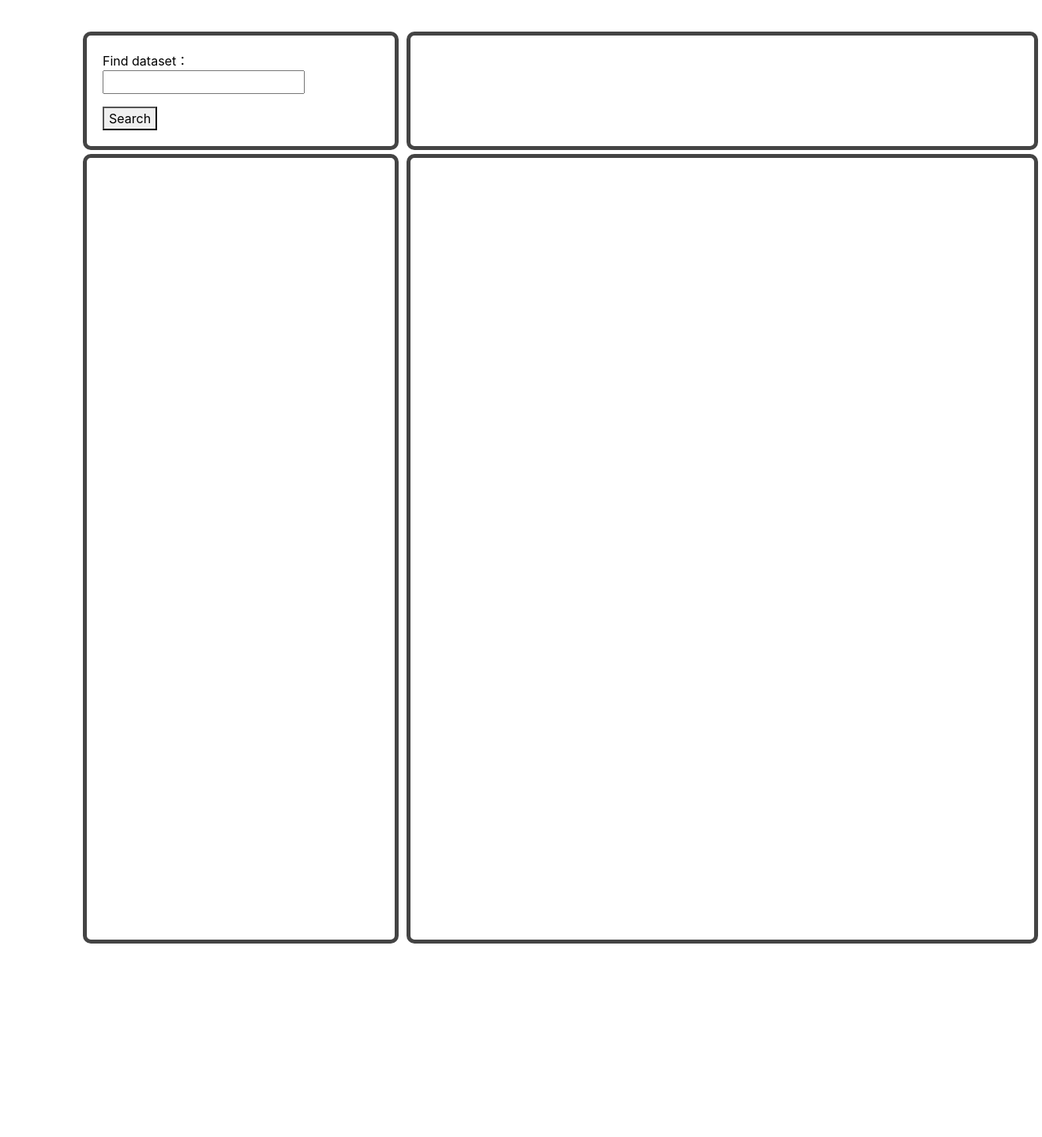
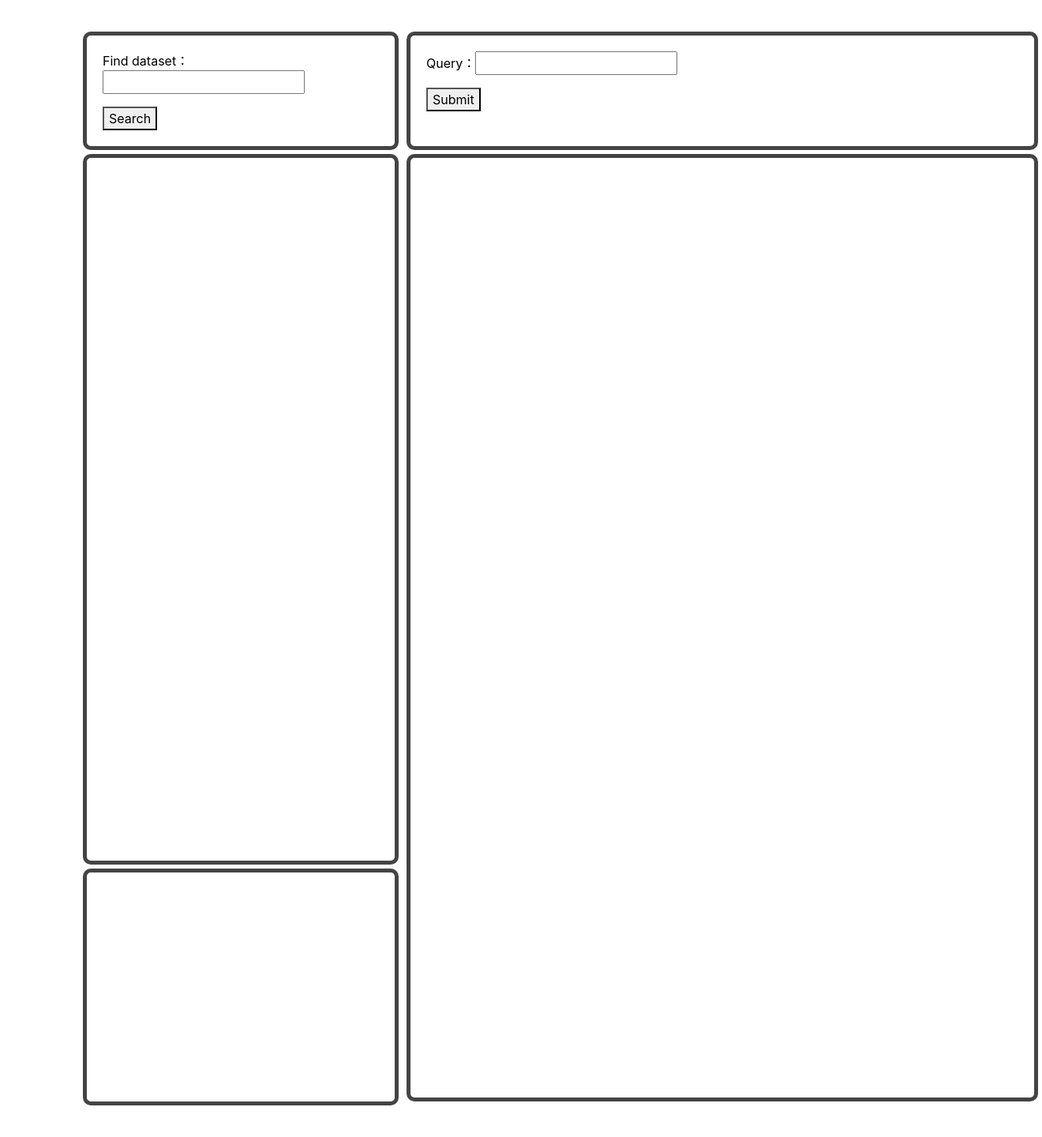
Before and after one commit to xxiao23/snowflake, a Django app: page /presto/query/ in a window 1320 px wide. Shown: the whole page at 79% size. Before the commit the page ends 1195 px from the top, so only its background shows below. Run offline with Django 3.2, Linux system fonts and the light colour scheme; some libraries are stand-ins or nearby versions.

Commit message:
Add clickable items and show query results

```diff
--- a/UI/snowflakeUI/presto/static/presto/grid.css
+++ b/UI/snowflakeUI/presto/static/presto/grid.css
@@ -38,12 +38,20 @@ body {
     grid-column: col / span 2;
     grid-row: row 2;
     width: 400px;
-    height: 1000px;
+    height: 900px;
 }
 
 .d {
     grid-column: col 3 / span 2;
     grid-row: row 2;
     width: 800px;
-    height: 1000px;
+    height: 1200px;
 }
+
+
+.e {
+    grid-column: col / span 2;
+    grid-row: row 152;
+    width: 400px;
+    height: 300px;
+}
--- /dev/null
+++ b/UI/snowflakeUI/presto/static/presto/presto.js
@@ -0,0 +1,65 @@
+// JavaScript source code
+
+$(document).ready(function () {
+    $("#AJAX_get").click(function () {
+        var info = $("#info").val();
+        var data = { "info": info };
+        $.get(
+            '/presto/ajax_get',
+            data,
+            function (ret) {
+                var info = ret['info'];
+                let map = new Map();
+                $.each(info, function (idx, elem) {
+                    if (map[elem[0]] === undefined) {
+                        map[elem[0]] = [elem[1]];
+                    }
+                    else
+                        map[elem[0]].push(elem[1]);
+                });
+                var myList = $("ul.mylist");
+                myList.children().remove();
+                for (var s in map) {
+                    var li = $("<li>" + s + "</li>").appendTo(myList);
+                    var ul = $("<ul/>").appendTo(li);
+                    for (var i = 0; i < map[s].length; i++) {
+                        ul.append($("<li><a href='#' class="  + s + ">" + map[s][i] + "</a></li>"));
+                    }
+                }
+            })
+    });
+
+    $("#AJAX_query").click(function () {
+        var info = $("#info_query").val();
+        var data = { "info": info };
+        console.log(info);
+
+        $.get(
+            '/presto/ajax_query',
+            data,
+            function (ret) {
+                var info = ret['info'];
+                var table = $("#table tbody");
+                table.children().remove()
+                $.each(info, function (idx, elem) {
+                    table.append("<tr><td>" + elem + "</td></tr>");
+                })
+            })
+    });
+
+    $(document).on("click", "a", function () {
+        var command = "describe " + $(this).attr('class') + "." + $(this).text();
+        var data = { "command": command };
+        $.get(
+            '/presto/ajax_describe',
+            data,
+            function (ret) {
+                var results = ret['results'];
+                var table = $("#table_e tbody");
+                table.children().remove()
+                $.each(results, function (idx, elem) {
+                    table.append("<tr><td>" + elem + "</td></tr>");
+                })
+            })
+    });
+});
--- a/UI/snowflakeUI/presto/templates/presto/query.html
+++ b/UI/snowflakeUI/presto/templates/presto/query.html
@@ -11,54 +11,17 @@
 {% load static %}
 
 <link rel="stylesheet" type="text/css" href="{% static 'presto/grid.css' %}">
+<script type="text/javascript" src="{% static 'presto/presto.js' %}"></script>
 
 <div class="container">
     <div class="wrapper">
         <div class="box a">
-            <body>
-                <p>Find dataset：<input type="text" id="info" value=""></p>
-                <button id="AJAX_get" type="button">Search</button>
-            </body>
-
-            <script type="text/javascript">
-                $(document).ready(function() {
-                $("#AJAX_get").click(function(){
-                var info =  $("#info").val();
-                var data = {"info": info};
-
-                $.get(
-                '{% url 'ajax_get' %}',
-                data,
-                function(ret){
-                var info = ret['info'];
-                console.log(info);
-                var table = $("#table tbody");
-                table.children().remove()
-                let map = new Map();
-                $.each(info, function(idx, elem){
-                    table.append("<tr><td>"+elem+"</td></tr>");
-                    if(map[elem[0]] === undefined)
-                    {
-                         map[elem[0]] = [elem[1]];
-                    }
-                    else
-                         map[elem[0]].push(elem[1]);
-                    });
-                var myList = $("ul.mylist");
-                for (var s in map){
-                    var li = $("<li>" + s + "</li>").appendTo(myList);
-                    var ul = $("<ul/>").appendTo(li);
-                    for (var i=0; i<map[s].length; i++)
-                    {
-                         ul.append("<li>" + map[s][i] + "</li>");
-                    }
-                }
-                })
-                })
-                })
-            </script>
+            <p>Find dataset：<input type="text" id="info" value=""></p>
+            <button id="AJAX_get" type="button">Search</button>
         </div>
         <div class="box b">
+            <p>Query：<input type="text" id="info_query" value=""></p>
+            <button id="AJAX_query" type="button">Submit</button>
         </div>
         <div class="box c">
             <div class="row">
@@ -66,5 +29,6 @@
             </div>
         </div>
         <div class="box d"><p><table id="table"><tbody></tbody></table></p></div>
+        <div class="box e"><p><table id="table_e"><tbody></tbody></table></p></div>
     </div>
 </div>
--- a/UI/snowflakeUI/presto/urls.py
+++ b/UI/snowflakeUI/presto/urls.py
@@ -7,4 +7,6 @@ urlpatterns = [
     path('', views.index, name='index'),
     url(r'^query/', views.query, name="query"),
     url(r'^ajax_get/', views.ajax_get, name="ajax_get"),
+    url(r'^ajax_query/', views.ajax_query, name="ajax_query"),
+    url(r'^ajax_describe/', views.ajax_describe, name="ajax_describe"),
 ]
--- a/UI/snowflakeUI/presto/views.py
+++ b/UI/snowflakeUI/presto/views.py
@@ -29,10 +29,10 @@ def ajax_get(request):
 
     if info == "check":
         conn = jaydebeapi.connect('com.facebook.presto.jdbc.PrestoDriver',
-                                  'jdbc:presto://localhost:8080/system/information_schema',
+                                  'jdbc:presto://localhost:8080/system',
                                   {'user': 'root', 'password': ''})
         curs = conn.cursor()
-        curs.execute('select table_schema, table_name from tables')
+        curs.execute('select table_schema, table_name from information_schema.tables')
         output = curs.fetchall()
     else:
         output = ["Please try it again!"]
@@ -41,3 +41,34 @@ def ajax_get(request):
     data['info'] = output
 
     return JsonResponse(data)
+
+def ajax_query(request):
+    info = request.GET.get('info')
+
+    conn = jaydebeapi.connect('com.facebook.presto.jdbc.PrestoDriver',
+                                  'jdbc:presto://localhost:8080/system',
+                                  {'user': 'root', 'password': ''})
+    curs = conn.cursor()
+    curs.execute(info)
+    output = curs.fetchall()
+
+
+    data = {}
+    data['info'] = output
+
+    return JsonResponse(data)
+
+def ajax_describe(request):
+    command = request.GET.get('command')
+    print(command)
+    conn = jaydebeapi.connect('com.facebook.presto.jdbc.PrestoDriver',
+                                  'jdbc:presto://localhost:8080/system',
+                                  {'user': 'root', 'password': ''})
+    curs = conn.cursor()
+    curs.execute(command)
+    output = curs.fetchall()
+
+    data = {}
+    data['results'] = output
+
+    return JsonResponse(data)
```
